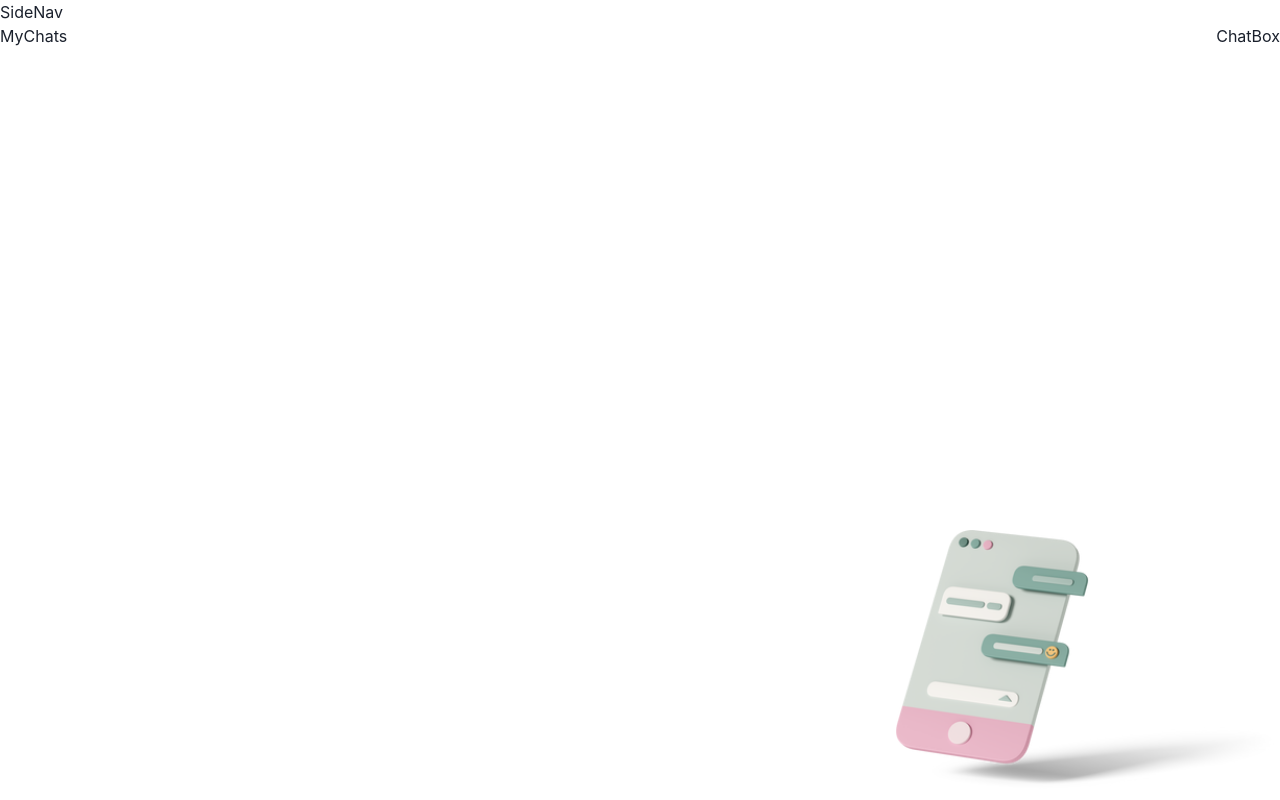
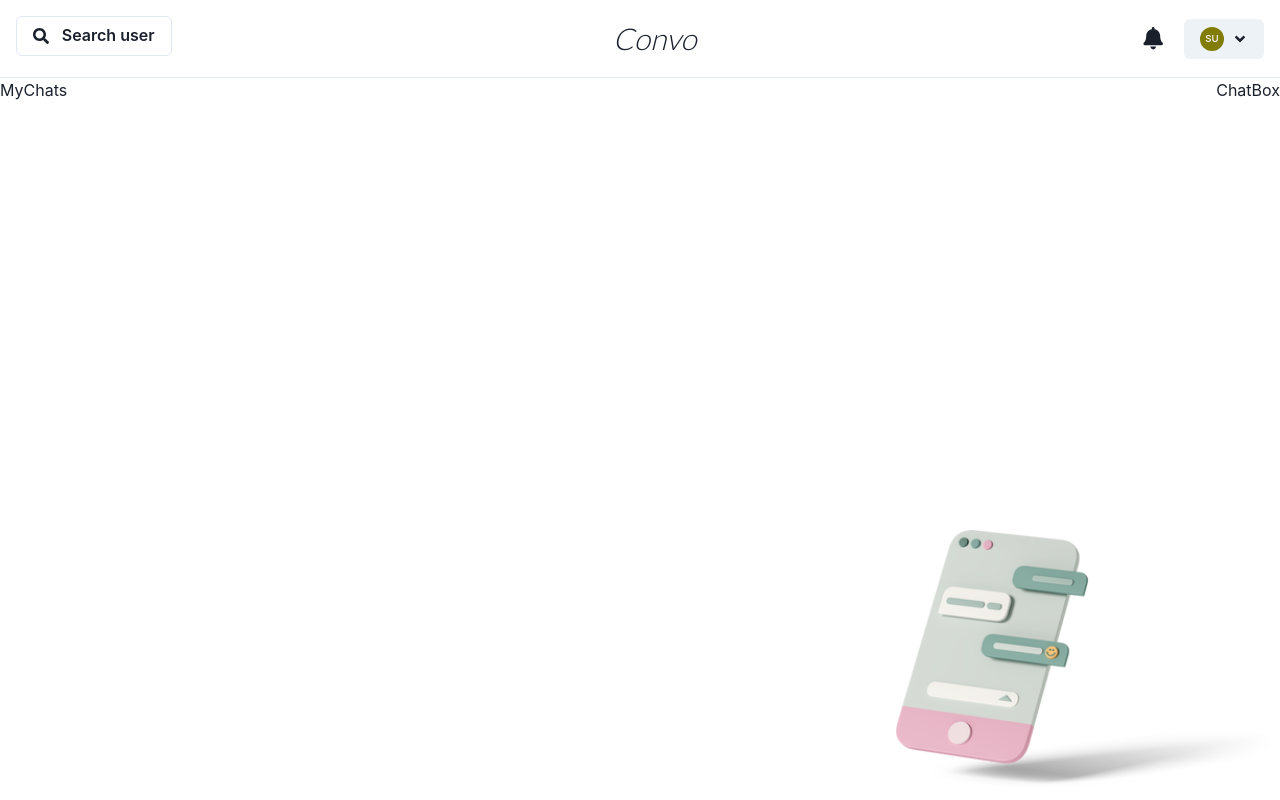
Before and after one commit to sudhanshusingh-g/chat-app, a React (Create React App) app in the folder client/: page /chats in a window 1280 px wide. Built offline with nearby package versions, Linux system fonts and the light colour scheme; sample sign-in values are in the browser's storage.

Commit message:
Chat header UI

```diff
--- a/client/src/Pages/Chats.jsx
+++ b/client/src/Pages/Chats.jsx
@@ -19,7 +19,7 @@ function Chats() {
   return (
     <div style={{ width: "100%"}}>
       {user && <SideNav />}
-      <Box display="flex" justifyContent="space-between" w="100%" h="90vh">
+      <Box display="flex" justifyContent="space-between" w="100%" h="85vh">
         {user && <MyChats/>}
         {user && <ChatBox />}
       </Box>
--- /dev/null
+++ b/client/src/components/others/Profile.jsx
@@ -0,0 +1,58 @@
+import React from "react";
+import {
+  Modal,
+  ModalOverlay,
+  ModalContent,
+  ModalHeader,
+  ModalFooter,
+  ModalBody,
+  ModalCloseButton,
+  IconButton,
+  useDisclosure,
+  Button,
+  Avatar,
+  Image,
+  Text
+} from "@chakra-ui/react";
+import { FaEye } from "react-icons/fa";
+function Profile({ user, children }) {
+  const { isOpen, onOpen, onClose } = useDisclosure();
+
+  return (
+    <>
+      {children ? (
+        <span onClick={onOpen}>{children}</span>
+      ) : (
+        <IconButton
+          display={{ base: "flex" }}
+          icon={<FaEye />}
+          onClick={onOpen}
+        />
+      )}
+
+      <Modal isOpen={isOpen} onClose={onClose}>
+        <ModalOverlay />
+        <ModalContent>
+          <ModalHeader fontSize="1.4rem" textAlign="center">
+            {user.name}
+          </ModalHeader>
+          <ModalCloseButton />
+          <ModalBody
+            border="1px"
+            textAlign="center"
+            margin="1rem auto"
+            width="fit-content"
+            borderRadius="50%"
+            p={6}
+          >
+            <Image src={user.pic} alt={user.name} width="8rem" />
+          </ModalBody>
+          <Text textAlign="center" fontSize="xl" fontWeight="500" p={4}>Email: {user.email}</Text>
+
+        </ModalContent>
+      </Modal>
+    </>
+  );
+}
+
+export default Profile;
--- a/client/src/components/others/SideNav.jsx
+++ b/client/src/components/others/SideNav.jsx
@@ -1,9 +1,71 @@
-import React from 'react'
+import { Avatar, Box, Button, Menu, MenuButton, MenuDivider, MenuItem, MenuList, Text, Tooltip } from '@chakra-ui/react';
+import {useState} from 'react'
+import { FaAngleDown, FaBell, FaSearch } from 'react-icons/fa';
+import { ChatState } from '../../context/ChatProvider';
+import Profile from './Profile';
+import { useNavigate } from 'react-router-dom';
+function SideNav() {
+  const [search, setSearch] = useState("");
+  const [searchResult, setSearchResult] = useState([]);
+  const [loading, setLoading] = useState(false);
+  const [loadingChat, setLoadingChat] = useState(false);
+  const {user}=ChatState();
+  const navigate=useNavigate();
 
-function SideNav() {
+  const logoutHandler=()=>{
+    localStorage.removeItem("user");
+    navigate("/");
+  }
   return (
-    <div>SideNav</div>
-  )
+    <>
+      <Box
+        p={4}
+        display="flex"
+        justifyContent="space-between"
+        borderBottomWidth="1px"
+      >
+        <Tooltip label="Search" placement="bottom" hasArrow>
+          <Button variant="ghost" borderWidth="1px">
+            <FaSearch />
+            <Text display={{ base: "none", md: "flex" }} marginLeft="0.8rem">
+              Search user
+            </Text>
+          </Button>
+        </Tooltip>
+
+        <Text fontSize="3xl" fontFamily="Lato" as="i">
+          Convo
+        </Text>
+
+        <div
+          style={{
+            display: "flex",
+            alignItems: "center",
+            gap: "1rem",
+          }}
+        >
+          <Menu>
+            <MenuButton p={1}>
+              <FaBell style={{ fontSize: "1.4rem" }} />
+            </MenuButton>
+          </Menu>
+
+          <Menu>
+            <MenuButton as={Button} rightIcon={<FaAngleDown />} py={2}>
+              <Avatar size="xs" name={user.name} src={user.pic} />
+            </MenuButton>
+            <MenuList>
+              <Profile user={user}>
+                <MenuItem>Profile</MenuItem>
+              </Profile>
+              <MenuDivider />
+              <MenuItem onClick={logoutHandler}>Logout</MenuItem>
+            </MenuList>
+          </Menu>
+        </div>
+      </Box>
+    </>
+  );
 }
 
-export default SideNav
+export default SideNav;
```
